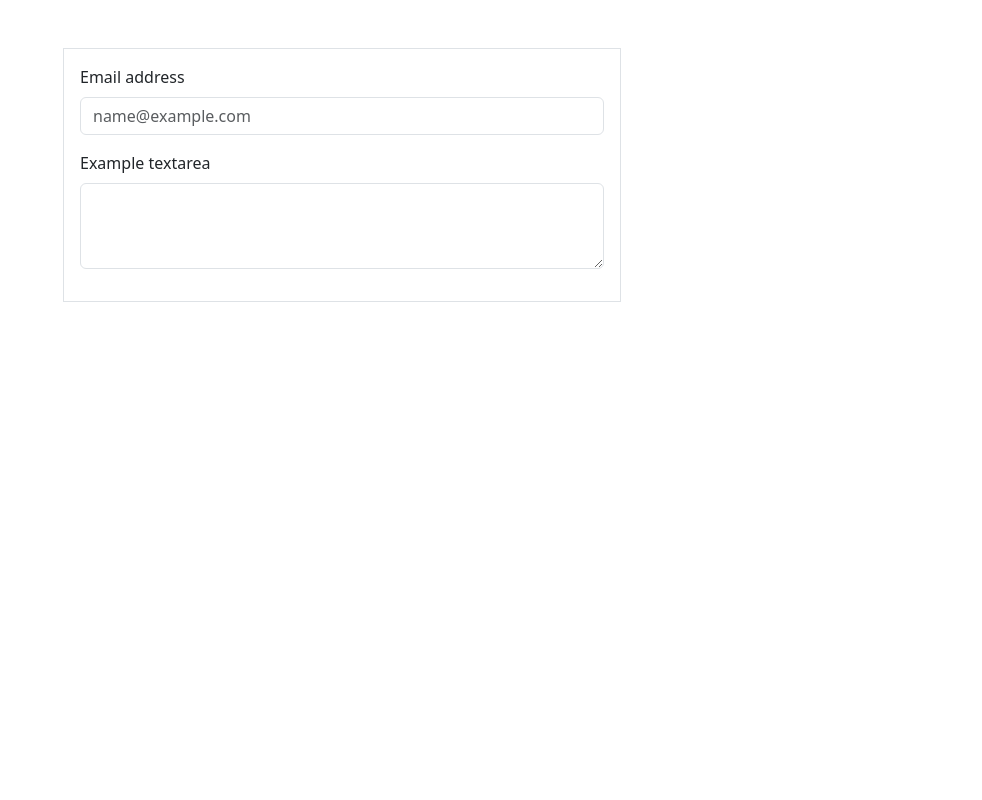
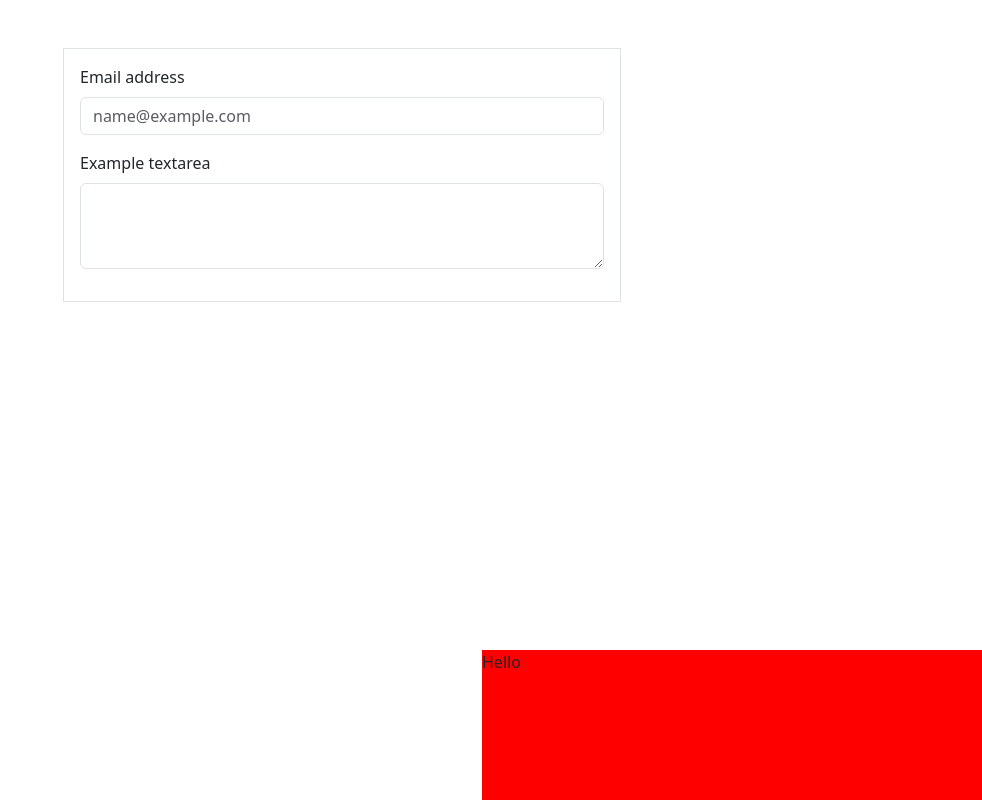
Before and after one commit to D0lphin23/base-react, a React (Create React App) app: page / in a window 1280 px wide. Shown: the whole page, without its empty margins (298-1280 px from the left). Built offline with nearby package versions, Linux system fonts and the light colour scheme.

Commit message:
- Использование порталов

```diff
--- a/src/App.js
+++ b/src/App.js
@@ -1,29 +1,31 @@
 import React, { Component } from "react";
+import ReactDOM from "react-dom";
 import { Container } from "react-bootstrap";
 import "./App.css";
 
 class Form extends Component {
-    // myRef = React.createRef();
-
-    // componentDidMount() {
-    //     this.myRef.current.focus();
-    // }
-
-    setInputRef = (el) => {
-        this.myRef = el;
+    state = {
+        advOpen: false,
     };
 
-    focusFirstInput = () => {
-        if (this.myRef) {
-            // this.myRef.current.focus();
-            this.myRef.focus();
-        }
+    componentDidMount() {
+        setTimeout(this.hendlerClick, 3000);
+    }
+
+    hendlerClick = () => {
+        this.setState(({ advOpen }) => ({
+            advOpen: !advOpen,
+        }));
     };
 
     render() {
         return (
             <Container>
-                <form className="w-50 border mt-5 p-3 m-auto">
+                <form
+                    onClick={this.hendlerClick}
+                    className="w-50 border mt-5 p-3 m-auto"
+                    style={{ overflow: "hidden", position: "relative" }}
+                >
                     <div className="mb-3">
                         <label
                             htmlFor="exampleFormControlInput1"
@@ -32,8 +34,6 @@ class Form extends Component {
                             Email address
                         </label>
                         <input
-                            // ref={this.myRef}
-                            ref={this.setInputRef}
                             type="email"
                             className="form-control"
                             id="exampleFormControlInput1"
@@ -48,18 +48,46 @@ class Form extends Component {
                             Example textarea
                         </label>
                         <textarea
-                            onClick={this.focusFirstInput}
                             className="form-control"
                             id="exampleFormControlTextarea1"
                             rows="3"
                         ></textarea>
                     </div>
+                    {this.state.advOpen ? (
+                        <Portal>
+                            <Msg />
+                        </Portal>
+                    ) : null}
                 </form>
             </Container>
         );
     }
 }
 
+const Portal = (props) => {
+    const node = document.createElement("div");
+    document.body.append(node);
+
+    return ReactDOM.createPortal(props.children, node);
+};
+
+const Msg = () => {
+    return (
+        <div
+            style={{
+                width: "500px",
+                height: "150px",
+                backgroundColor: "red",
+                position: "absolute",
+                right: "0",
+                bottom: "0",
+            }}
+        >
+            Hello
+        </div>
+    );
+};
+
 function App() {
     return <Form />;
 }
--- a/src/index.js
+++ b/src/index.js
@@ -8,7 +8,5 @@ import "bootstrap/dist/css/bootstrap.min.css";
 
 const root = ReactDOM.createRoot(document.getElementById("root"));
 root.render(
-    <React.StrictMode>
-        <App />
-    </React.StrictMode>,
+    <App />,
 );
```
